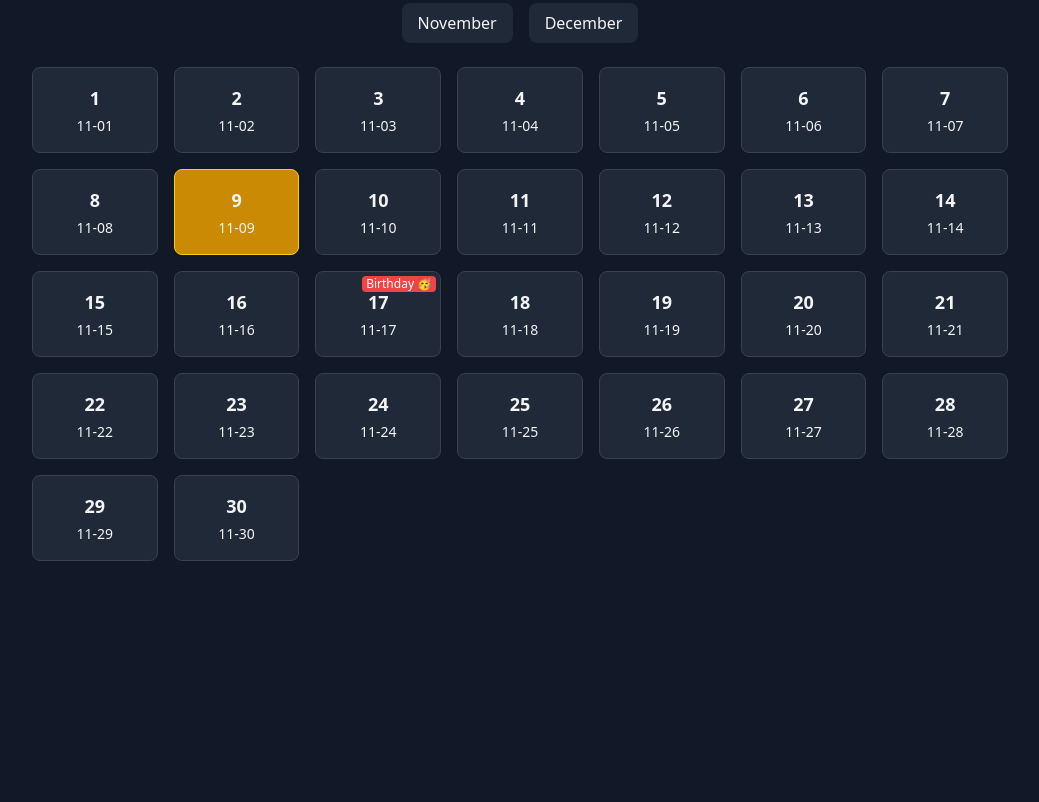
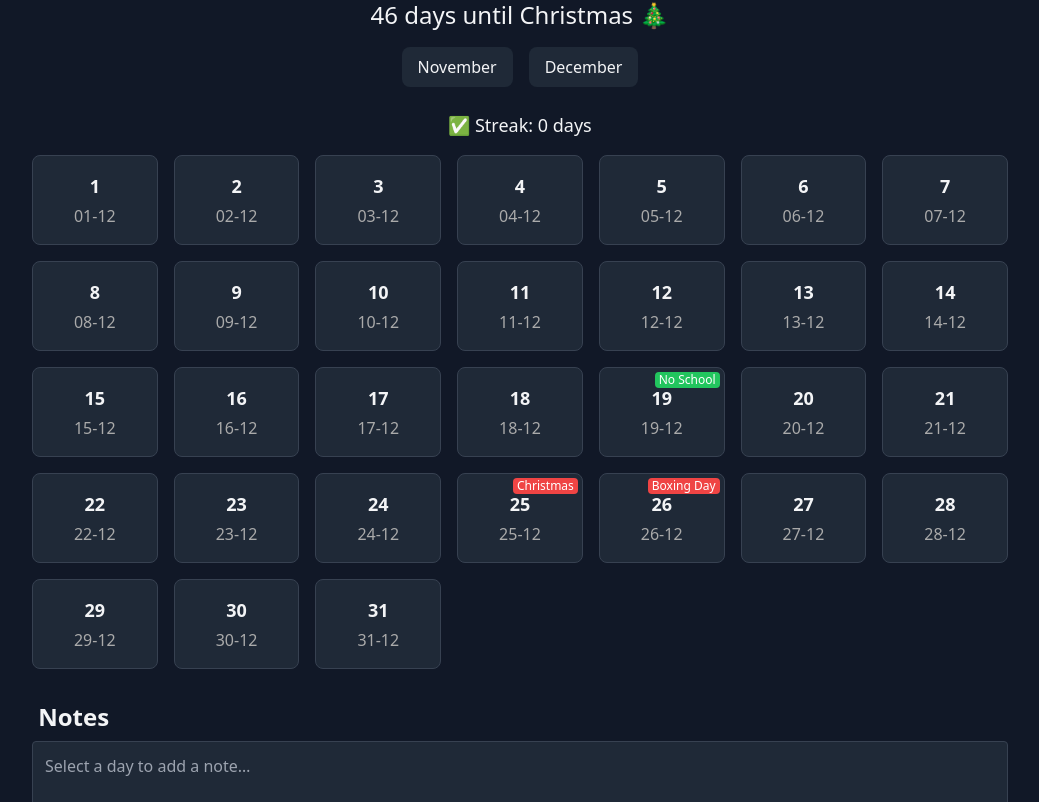
Before and after one commit to mxsznnnn/countdown, a plain HTML site: page index.html in a window 1280 px wide. Shown: the part 81-883 px from the top of the page, without its empty margins (120-1159 px from the left). Before the commit the page ends 800 px from the top, so only its background shows below. Drawn offline with nearby package versions, Linux system fonts and the light colour scheme.

Commit message:
Update index.html

```diff
--- a/index.html
+++ b/index.html
@@ -5,92 +5,208 @@
   <meta name="viewport" content="width=device-width, initial-scale=1.0">
   <title>Countdown Calendar</title>
   <script src="https://cdn.tailwindcss.com"></script>
+  <!-- Font Awesome CDN for icons -->
+  <link rel="stylesheet" href="https://cdnjs.cloudflare.com/ajax/libs/font-awesome/6.4.0/css/all.min.css" integrity="sha512‑..." crossorigin="anonymous" referrerpolicy="no-referrer" />
+  <style>
+    /* For UK date style emphasised */
+    .date-label { font‑size: 0.875rem; color: #aaa; }
+    .checked { text-decoration: line-through; opacity: 0.6; }
+    /* Simple confetti effect */
+    @keyframes fall {
+      0% { transform: translateY(‑100px) rotate(0deg); opacity:1; }
+      100% { transform: translateY(300px) rotate(360deg); opacity:0; }
+    }
+    .confetti {
+      position: absolute;
+      pointer‑events: none;
+      width: 8px;
+      height: 8px;
+      background: var(--c);
+      top: 0;
+      animation: fall 3s ease‑out forwards;
+    }
+  </style>
 </head>
 <body class="bg-gray-900 text-gray-100 font-sans">
+  <div class="max-w-5xl mx-auto p-6">
+    <h1 class="text-4xl font-bold mb-4 text-center text-yellow-400">🗓️ Countdown Calendar</h1>
 
-  <div class="max-w-5xl mx-auto p-6">
-    <h1 class="text-3xl font-bold mb-6 text-center text-yellow-400">🎉 Countdown Calendar</h1>
+    <div class="text-center mb-4">
+      <span id="days‑until" class="text-2xl"></span>
+    </div>
 
     <!-- Tabs -->
     <div class="flex justify-center mb-6 space-x-4">
-      <button id="nov-tab" class="px-4 py-2 rounded-lg bg-gray-800 hover:bg-gray-700 transition-colors">November</button>
-      <button id="dec-tab" class="px-4 py-2 rounded-lg bg-gray-800 hover:bg-gray-700 transition-colors">December</button>
+      <button id="tab‑nov" class="px-4 py-2 rounded-lg bg-gray-800 hover:bg-gray-700 transition-colors">November</button>
+      <button id="tab‑dec" class="px-4 py-2 rounded-lg bg-gray-800 hover:bg-gray-700 transition-colors">December</button>
     </div>
 
-    <!-- Calendar -->
+    <!-- Streak tracker -->
+    <div class="mb-4 text-center">
+      <span class="text-lg">✅ Streak: <span id="streak-count">0</span> days</span>
+    </div>
+
+    <!-- Calendar grid -->
     <div id="calendar" class="grid grid-cols-7 gap-4"></div>
+
+    <!-- Notes section -->
+    <div class="mt-8">
+      <h2 class="text-2xl font-semibold mb-2"><i class="fa-solid fa‑note‑sticky"></i> Notes</h2>
+      <textarea id="day-note" rows="4" class="w-full p-3 bg-gray-800 border border-gray-700 rounded text-gray-200" placeholder="Select a day to add a note…"></textarea>
+      <button id="save-note" class="mt-2 px-4 py-2 bg-yellow-500 hover:bg-yellow-600 rounded text-gray-900">Save Note</button>
+    </div>
   </div>
 
   <script>
-    // Special days
+    // CONFIG
     const specialDays = {
-      "11-17": "Birthday 🥳",
-      "12-19": "No School!! 🥳",
-      "12-25": "Christmas 🎅",
-      "12-26": "Boxing Day 🎁"
+      "17‑11": { label: "Birthday", colour: "purple" },
+      "19‑12": { label: "No School", colour: "green" },
+      "25‑12": { label: "Christmas", colour: "red" },
+      "26‑12": { label: "Boxing Day", colour: "red" }
     };
 
     const months = {
-      nov: { month: 10, days: 30 }, // JS months 0-indexed
-      dec: { month: 11, days: 31 }
+      nov: { monthIndex: 10, days: 30 },
+      dec: { monthIndex: 11, days: 31 }
     };
 
     const today = new Date();
-    const calendar = document.getElementById("calendar");
+    const storageKey = "calendarState";
+    let state = JSON.parse(localStorage.getItem(storageKey) || "{}");
+    // state structure: { checked: { "11‑17": true, ... }, notes: { "11‑17": "…", ... } }
 
-    let currentMonth = "nov"; // default tab
+    let currentTab = "dec";
 
-    function renderCalendar(monthKey) {
-      calendar.innerHTML = ""; // clear
+    const calendarEl = document.getElementById("calendar");
+    const streakEl = document.getElementById("streak-count");
+    const daysUntilEl = document.getElementById("days‑until");
+    const noteTextarea = document.getElementById("day-note");
+    const saveNoteBtn = document.getElementById("save-note");
 
-      const { month, days } = months[monthKey];
+    let selectedDateKey = null;
 
-      for (let day = 1; day <= days; day++) {
-        const dayDiv = document.createElement("div");
-        const dateStr = `${String(month + 1).padStart(2,'0')}-${String(day).padStart(2,'0')}`;
+    // Utility functions
+    function zeroPad(n){ return String(n).padStart(2,'0'); }
+    function dateKey(dm){ return dm; } // already in dd‑mm
 
-        dayDiv.className = "day border rounded-lg p-4 flex flex-col items-center justify-center transition-all duration-300 hover:scale-105 cursor-pointer relative bg-gray-800 border-gray-700";
-        dayDiv.innerHTML = `
-          <span class="text-lg font-semibold">${day}</span>
-          <span class="text-sm mt-1">${dateStr}</span>
+    function updateDaysUntil(){
+      const christmas = new Date(today.getFullYear(), 11, 25); // Month=11 is December
+      if(today > christmas){
+        christmas.setFullYear(christmas.getFullYear()+1);
+      }
+      const diff = Math.ceil((christmas - today)/(1000*60*60*24));
+      daysUntilEl.textContent = `${diff} days until Christmas 🎄`;
+    }
+
+    function renderCalendar(tab){
+      calendarEl.innerHTML = "";
+      const { monthIndex, days } = months[tab];
+      for(let d=1; d<=days; d++){
+        const key = `${zeroPad(d)}‑${zeroPad(monthIndex+1)}`; // UK style
+        const cell = document.createElement("div");
+        cell.className = "day border rounded-lg p-4 flex flex-col items-center justify-center transition-all duration-300 hover:scale-105 cursor-pointer relative bg-gray-800 border-gray-700";
+
+        // If past day
+        const cellDate = new Date(today.getFullYear(), monthIndex, d);
+        if(cellDate < new Date(today.getFullYear(), today.getMonth(), today.getDate())){
+          cell.classList.add("opacity-50");
+        }
+
+        // If checked
+        if(state.checked && state.checked[key]){
+          cell.classList.add("bg-green-600", "checked");
+        }
+
+        cell.innerHTML = `
+          <span class="text-lg font-semibold">${d}</span>
+          <span class="date-label mt-1">${key}</span>
         `;
 
-        // Highlight today
-        if (today.getMonth() === month && today.getDate() === day) {
-          dayDiv.classList.add("bg-yellow-600", "border-yellow-400");
+        // Special day badge
+        if(specialDays[key]){
+          const badge = document.createElement("span");
+          badge.className = `absolute top-1 right-1 text-xs px-1 rounded text-white bg-${specialDays[key].colour}-500`;
+          badge.textContent = specialDays[key].label;
+          cell.appendChild(badge);
         }
 
-        // Highlight special days
-        if (specialDays[dateStr]) {
-          const badge = document.createElement("span");
-          badge.className = "absolute top-1 right-1 bg-red-500 text-white text-xs px-1 rounded";
-          badge.textContent = specialDays[dateStr];
-          dayDiv.appendChild(badge);
-        }
-
-        // Check off on click
-        dayDiv.addEventListener("click", () => {
-          dayDiv.classList.toggle("bg-green-600");
-          dayDiv.classList.toggle("line-through");
+        cell.addEventListener("click", () => {
+          // toggle check
+          state.checked = state.checked || {};
+          state.checked[key] = !state.checked[key];
+          localStorage.setItem(storageKey, JSON.stringify(state));
+          renderCalendar(tab);
+          updateStreak();
+          if(specialDays[key] && state.checked[key]){
+            launchConfetti(cell);
+          }
         });
 
-        calendar.appendChild(dayDiv);
+        // Select day for notes
+        cell.addEventListener("dblclick", () => {
+          selectedDateKey = key;
+          noteTextarea.value = (state.notes && state.notes[key]) || "";
+          noteTextarea.placeholder = `Note for ${key}`;
+          noteTextarea.focus();
+        });
+
+        calendarEl.appendChild(cell);
       }
     }
 
-    // Initial render
-    renderCalendar(currentMonth);
+    function updateStreak(){
+      let streak = 0;
+      const todayKey = zeroPad(today.getDate()) + "‑" + zeroPad(today.getMonth()+1);
+      // count backwards from today that are checked
+      let d = new Date(today.getFullYear(), today.getMonth(), today.getDate());
+      while(true){
+        const key = zeroPad(d.getDate()) + "‑" + zeroPad(d.getMonth()+1);
+        if(state.checked && state.checked[key]){
+          streak++;
+        } else {
+          break;
+        }
+        d.setDate(d.getDate()-1);
+        if(d.getMonth() !== today.getMonth()) break;
+      }
+      streakEl.textContent = streak;
+    }
 
-    // Tab buttons
-    document.getElementById("nov-tab").addEventListener("click", () => {
-      currentMonth = "nov";
-      renderCalendar(currentMonth);
+    function launchConfetti(container){
+      for(let i=0; i<30; i++){
+        const conf = document.createElement("div");
+        conf.className = "confetti";
+        conf.style.setProperty("--c", `hsl(${Math.random()*360}, 70%, 50%)`);
+        conf.style.left = `${Math.random()*100}%`;
+        container.appendChild(conf);
+        setTimeout(()=> conf.remove(), 3000);
+      }
+    }
+
+    // Notes save
+    saveNoteBtn.addEventListener("click", () => {
+      if(!selectedDateKey) return alert("Select a day (double‑click) to add a note.");
+      state.notes = state.notes || {};
+      state.notes[selectedDateKey] = noteTextarea.value;
+      localStorage.setItem(storageKey, JSON.stringify(state));
+      alert("Note saved.");
     });
-    document.getElementById("dec-tab").addEventListener("click", () => {
-      currentMonth = "dec";
-      renderCalendar(currentMonth);
+
+    // Tab switching
+    document.getElementById("tab‑nov").addEventListener("click", () => {
+      currentTab = "nov";
+      renderCalendar(currentTab);
     });
+    document.getElementById("tab‑dec").addEventListener("click", () => {
+      currentTab = "dec";
+      renderCalendar(currentTab);
+    });
+
+    // Initial run
+    updateDaysUntil();
+    renderCalendar(currentTab);
+    updateStreak();
   </script>
-
 </body>
 </html>
```
